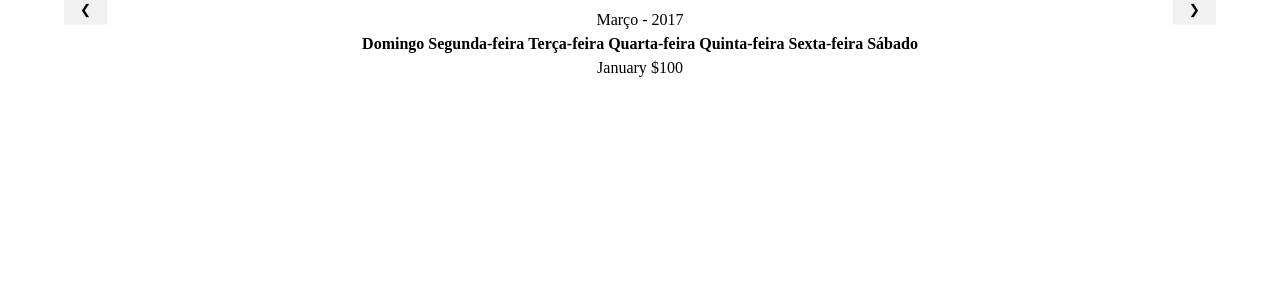
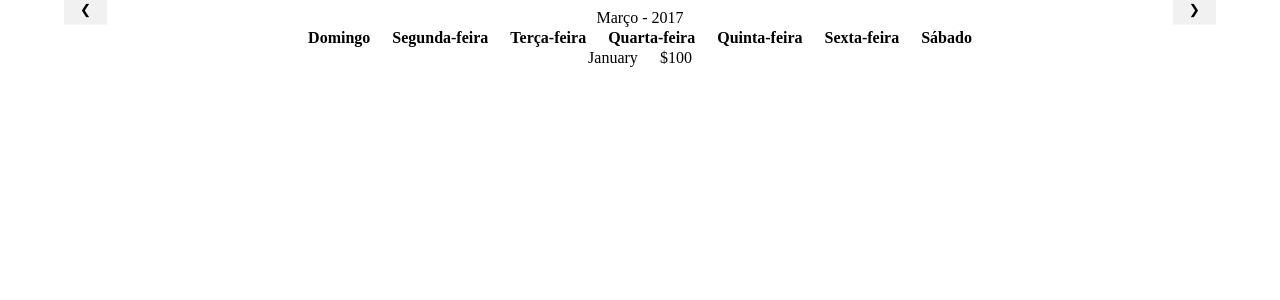
Before and after one commit to TreinoeDieta/Website, a Jekyll site: the page calendario/index.html, which Jekyll copies as it is, in a window 1280 px wide. Shown: the top 300 px of the page. Built offline with Jekyll 4.4.1, drawn with Linux system fonts in a browser that asks for light colours.

Commit message:
Update index.html

```diff
--- a/calendario/index.html
+++ b/calendario/index.html
@@ -9,6 +9,7 @@
 .w3-display-left{position:absolute;top:1%;left:5%;transform:translate(0%,-50%);-ms-transform:translate(-0%,-50%)}
 .w3-display-right{position:absolute;top:1%;right:5%;transform:translate(0%,-50%);-ms-transform:translate(0%,-50%)}
 table, th, td {
+    border-spacing: 20px 0px;
     text-align: center;
 }
 </style>
```
